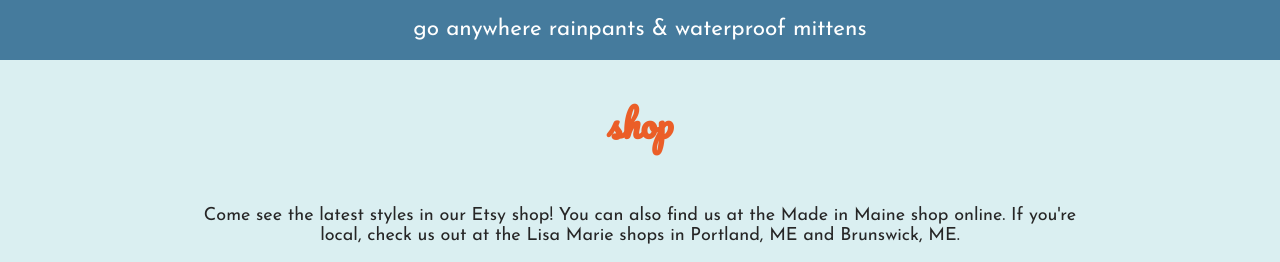
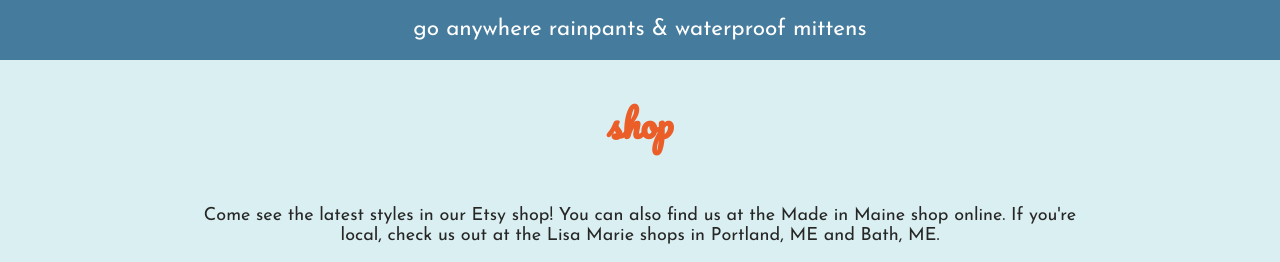
Before and after one commit to caitlinpmarshall/phair-made, a website built with Parcel: page index.html in a window 1280 px wide. Shown: the part 537-799 px from the top of the page. Built offline with nearby package versions, Linux system fonts and the light colour scheme.

Commit message:
Fixed Lisa Marie shop location

```diff
--- a/index.html
+++ b/index.html
@@ -56,7 +56,7 @@
     <section id="shop">
       <div class="content-wrapper">
         <h3>shop</h3>
-        <p class="shop-text">Come see the latest styles in our Etsy shop! You can also find us at the Made in Maine shop online.  If you're local, check us out at the Lisa Marie shops in Portland, ME and Brunswick, ME.</p>
+        <p class="shop-text">Come see the latest styles in our Etsy shop! You can also find us at the Made in Maine shop online.  If you're local, check us out at the Lisa Marie shops in Portland, ME and Bath, ME.</p>
         <div class="shop-buttons">
           <div class="etsy">
             <p><a href="https://www.etsy.com/shop/PhairMade" target="_BLANK">ETSY</a></p>
```
